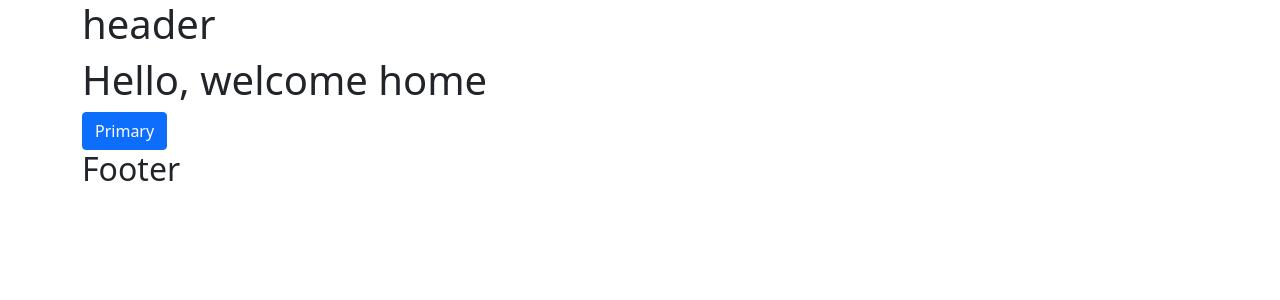
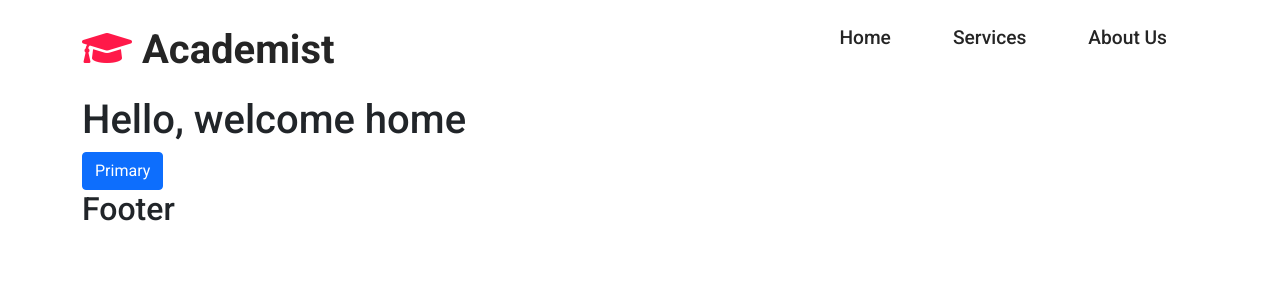
Before and after one commit to TasnimulHasan007/academist, a React (Create React App) app: page / in a window 1280 px wide. Shown: the top 300 px of the page. Built offline with nearby package versions, Linux system fonts and the light colour scheme.

Commit message:
header added

```diff
--- a/public/index.html
+++ b/public/index.html
@@ -24,7 +24,14 @@
       work correctly both with client-side routing and a non-root public URL.
       Learn how to configure a non-root public URL by running `npm run build`.
     -->
-    <title>Academists</title>
+    <!-- fontawesome -->
+    <link
+      rel="stylesheet"
+      href="https://use.fontawesome.com/releases/v5.15.4/css/all.css"
+      integrity="sha384-DyZ88mC6Up2uqS4h/KRgHuoeGwBcD4Ng9SiP4dIRy0EXTlnuz47vAwmeGwVChigm"
+      crossorigin="anonymous"
+    />
+    <title>Academist</title>
   </head>
   <body>
     <noscript>You need to enable JavaScript to run this app.</noscript>
--- a/src/App.css
+++ b/src/App.css
@@ -1,5 +1,24 @@
+@import url("https://fonts.googleapis.com/css2?family=Roboto:ital,wght@0,400;0,500;0,700;1,300&display=swap");
+
+/* variables */
+:root {
+  --primary-color: #ff1949;
+  --primary-dark: #252525;
+  --primary-text: #333;
+}
+
+/* resets */
 input:focus,
 button:focus {
   box-shadow: none !important;
   outline: none !important;
 }
+
+ul li {
+  list-style: none;
+}
+
+/* app */
+.App {
+  font-family: "Roboto", sans-serif;
+}
--- a/src/App.jsx
+++ b/src/App.jsx
@@ -1,4 +1,3 @@
-import "./App.css"
 import { BrowserRouter as Router, Switch, Route } from "react-router-dom"
 import "bootstrap/dist/css/bootstrap.min.css"
 import Home from "./components/Home/Home"
@@ -6,6 +5,7 @@ import NotFound from "./components/NotFound/NotFound"
 import Header from "./components/Header/Header"
 import Footer from "./components/Footer/Footer"
 import Services from "./components/Services/Services"
+import "./App.css"
 
 function App() {
   return (
--- /dev/null
+++ b/src/components/Header/Header.css
@@ -0,0 +1,45 @@
+/* header */
+header {
+  padding-block: 1rem;
+}
+
+header nav {
+  display: flex;
+  justify-content: space-between;
+  align-items: flex-end;
+}
+
+/* brand */
+header .brand {
+  font-weight: 700;
+  font-size: 2.5rem;
+  text-decoration: none;
+  color: var(--primary-dark);
+}
+
+header .brand i {
+  color: var(--primary-color);
+}
+
+/* nav links */
+header .nav-links {
+  display: flex;
+}
+
+header .nav-link {
+  color: var(--primary-dark);
+  font-size: 1.2rem;
+  font-weight: 500;
+  margin-inline: 15px;
+  border-bottom: 3px solid transparent;
+  transition: 0.4s ease-in;
+}
+
+.nav-link:hover {
+  color: var(--primary-text);
+}
+
+.nav-links .active {
+  border-color: var(--primary-color);
+  color: inherit;
+}
--- a/src/components/Header/Header.jsx
+++ b/src/components/Header/Header.jsx
@@ -1,11 +1,46 @@
 import React from "react"
 import { Container } from "react-bootstrap"
+import { NavLink } from "react-router-dom"
+import "./Header.css"
 
 const Header = () => {
   return (
     <header>
       <Container>
-        <h1>header</h1>
+        <nav>
+          {/* brand */}
+          <div>
+            <NavLink to="/home" className="brand">
+              <i class="fas fa-graduation-cap"></i> Academist
+            </NavLink>
+          </div>
+          {/* nav links */}
+          <ul className="nav-links">
+            <li>
+              <NavLink className="nav-link" activeClassName="active" to="/home">
+                Home
+              </NavLink>
+            </li>
+            <li>
+              <NavLink
+                className="nav-link"
+                activeClassName="active"
+                to="/services"
+              >
+                Services
+              </NavLink>
+            </li>
+            <li>
+              <NavLink
+                className="nav-link"
+                activeClassName="active"
+                to="/about"
+              >
+                About Us
+              </NavLink>
+            </li>
+          </ul>
+        </nav>
       </Container>
     </header>
   )
```
Also changed, not shown: 1 other file (tests, documents, lock files or other folders).
